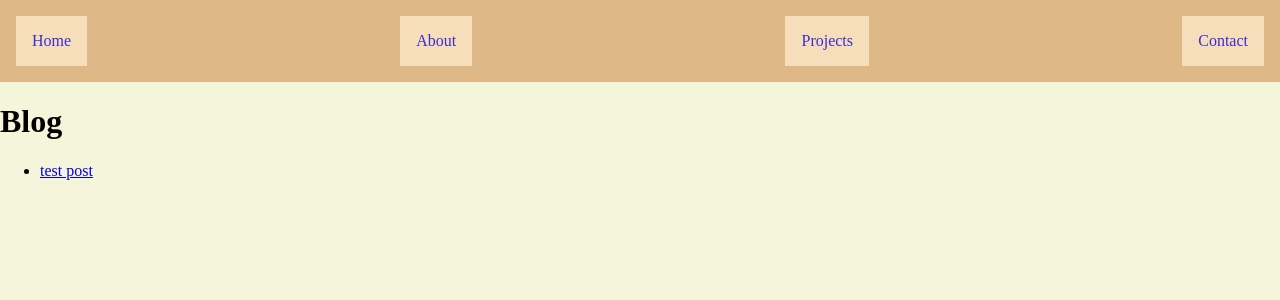
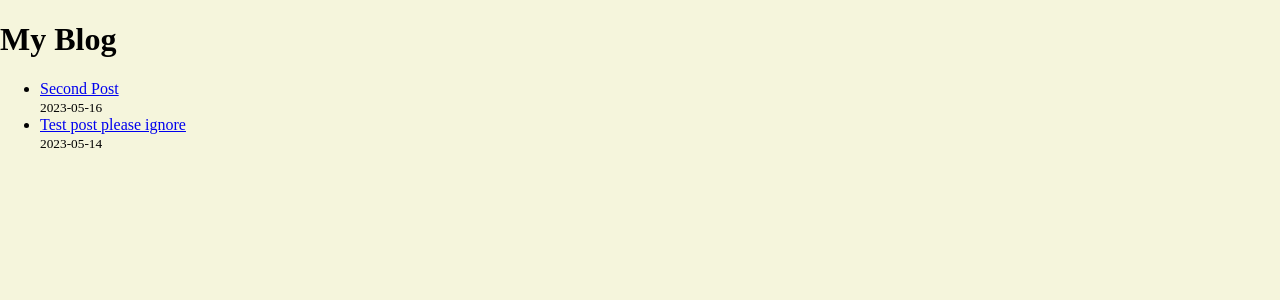
Before and after one commit to dusty-g/personal-website, a Next.js app: page /blog in a window 1280 px wide. Shown: the top 300 px of the page. Built offline with nearby package versions, Linux system fonts and the light colour scheme.

Commit message:
added 'blog' section

```diff
--- /dev/null
+++ b/blogposts/my-second-post.md
@@ -0,0 +1,9 @@
+---
+title: "Second Post"
+date: "2023-05-16"
+---
+
+
+placeholder for testing.
+
+Need to add some css
--- /dev/null
+++ b/blogposts/test-post.md
@@ -0,0 +1,17 @@
+---
+title: "Test post please ignore"
+date: "2023-05-14"
+---
+
+
+
+testing 123
+
+- test
+
+# test
+
+## markdown test
+
+<!-- comment -->
+>quote test
--- a/package.json
+++ b/package.json
@@ -15,11 +15,14 @@
     "eslint": "8.33.0",
     "eslint-config-next": "13.1.6",
     "firebase": "^9.18.0",
+    "gray-matter": "^4.0.3",
     "next": "^13.1.6",
     "openai": "^3.2.1",
     "react": "18.2.0",
     "react-dom": "18.2.0",
-    "react-firebase-hooks": "^5.1.1"
+    "react-firebase-hooks": "^5.1.1",
+    "remark": "^14.0.3",
+    "remark-html": "^15.0.2"
   },
   "devDependencies": {
     "@types/dompurify": "^2.4.0",
--- a/pages/blog.tsx
+++ b/pages/blog.tsx
@@ -1,22 +1,31 @@
-// blog page
-import Head from 'next/head'
-import Link from 'next/link'
-import Nav from 'src/components/nav'
+import { GetStaticProps } from 'next';
+import Link from 'next/link';
+import { getSortedPostsData, PostData } from '../utils/posts';
 
-export default function Blog() {
-    return (
-        <>
-        <Head>
-            <title>Blog</title>
-            <meta name="viewport" content="width=device-width, initial-scale=1" />
-            <link rel="icon" href="/favicon.ico" />
-        </Head>
-        <Nav />
-        <h1>Blog</h1>
-        {/* list of blog posts */}
-        <ul>
-            <li><Link href="/blog/report">test post</Link></li>
-        </ul>
-        </>
-    )
-    }
+export default function Blog({ allPostsData }: { allPostsData: PostData[] }) {
+  return (
+    <div>
+      <h1>My Blog</h1>
+      <ul>
+        {allPostsData.map(({ id, date, title }) => (
+          <li key={id}>
+            <Link href={`/blog/${id}`}>
+              {title}
+            </Link>
+            <br />
+            <small>{date}</small>
+          </li>
+        ))}
+      </ul>
+    </div>
+  );
+}
+
+export const getStaticProps: GetStaticProps = async () => {
+  const allPostsData = getSortedPostsData();
+  return {
+    props: {
+      allPostsData,
+    },
+  };
+};
--- /dev/null
+++ b/utils/posts.ts
@@ -0,0 +1,86 @@
+import fs from 'fs';
+import path from 'path';
+import matter from 'gray-matter';
+
+
+import { unified } from 'unified';
+import remarkParse from 'remark-parse';
+import remark2html from 'remark-html';
+
+
+
+const postsDirectory = path.join(process.cwd(), 'blogposts')
+export interface PostData  {
+    id: string;
+    date: string;
+    title: string;
+    contentHTML: string;
+    [key: string]: any; // for all other properties
+  }
+
+export function getSortedPostsData() {
+  // Get file names under /pages/blog
+  const fileNames = fs.readdirSync(postsDirectory)
+  const allPostsData = fileNames.map(fileName => {
+    // Remove ".md" from file name to get id
+    const id = fileName.replace(/\.md$/, '')
+
+    // Read markdown file as string
+    const fullPath = path.join(postsDirectory, fileName)
+    const fileContents = fs.readFileSync(fullPath, 'utf8')
+
+    // Use gray-matter to parse the post metadata section
+    const matterResult = matter(fileContents)
+
+    // Combine the data with the id
+    return {
+      id,
+      date: matterResult.data.date || new Date().toISOString(),
+      ...matterResult.data
+    }
+  })
+
+
+  // Sort posts by date
+  return allPostsData.sort((a, b) => {
+    if (a.date < b.date) {
+      return 1
+    } else {
+      return -1
+    }
+  })
+}
+
+export function getAllPostIds() {
+    const fileNames = fs.readdirSync(postsDirectory)
+
+    return fileNames.map(fileName => {
+      return {
+        params: {
+          id: fileName.replace(/\.md$/, '')
+        }
+      }
+    })
+  }
+
+  export async function getPostData(id: string) {
+    const fullPath = path.join(postsDirectory, `${id}.md`)
+    const fileContents = fs.readFileSync(fullPath, 'utf8')
+
+    // Use gray-matter to parse the post metadata section
+    const matterResult = matter(fileContents)
+
+    // Use remark to convert markdown into HTML string
+    const processedContent = await unified()
+      .use(remarkParse)
+      .use(remark2html)
+      .process(matterResult.content)
+    const contentHtml = processedContent.toString()
+
+    // Combine the data with the id and contentHtml
+    return {
+      id,
+      contentHtml,
+      ...matterResult.data
+    }
+  }
```
Also changed, not shown: pages/blog/[id].tsx (added, +32 -0 lines), pages/blog/test.tsx (deleted, +0 -13 lines), 1 other file (tests, documents, lock files or other folders).
